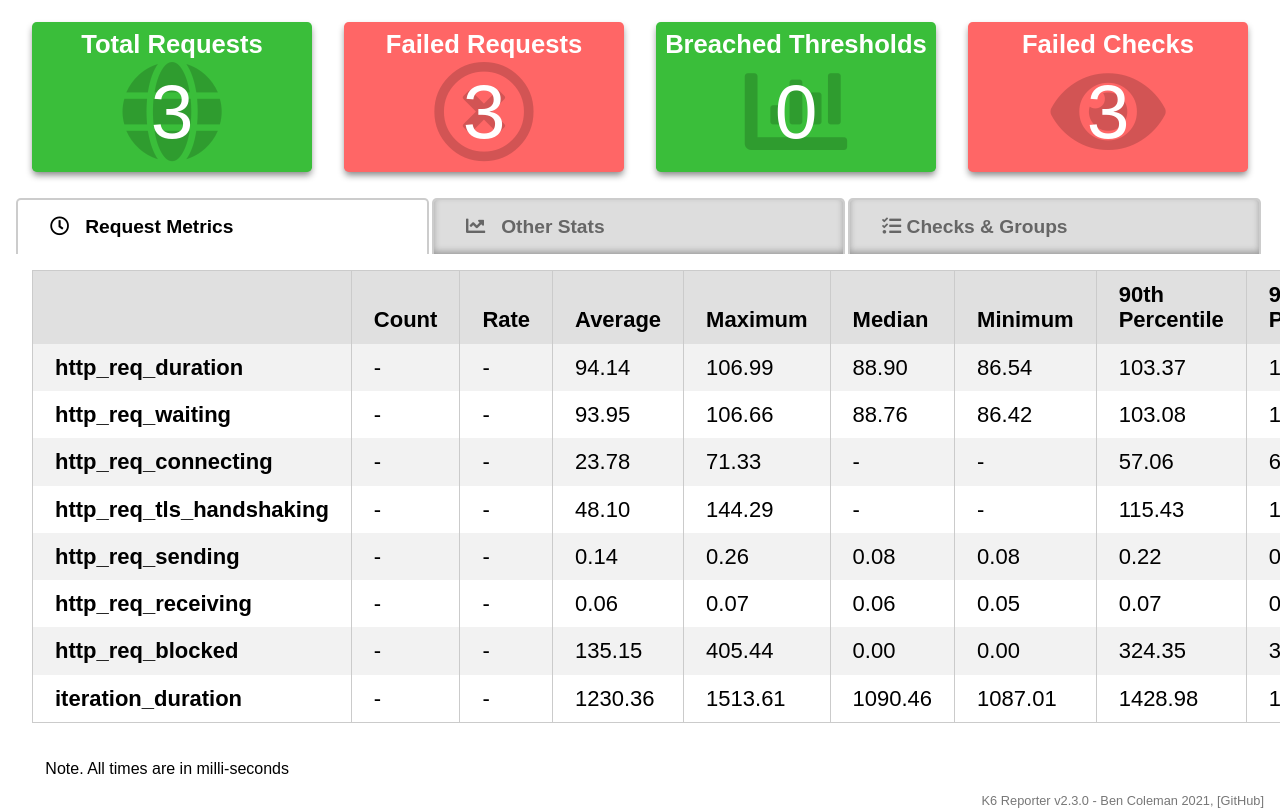
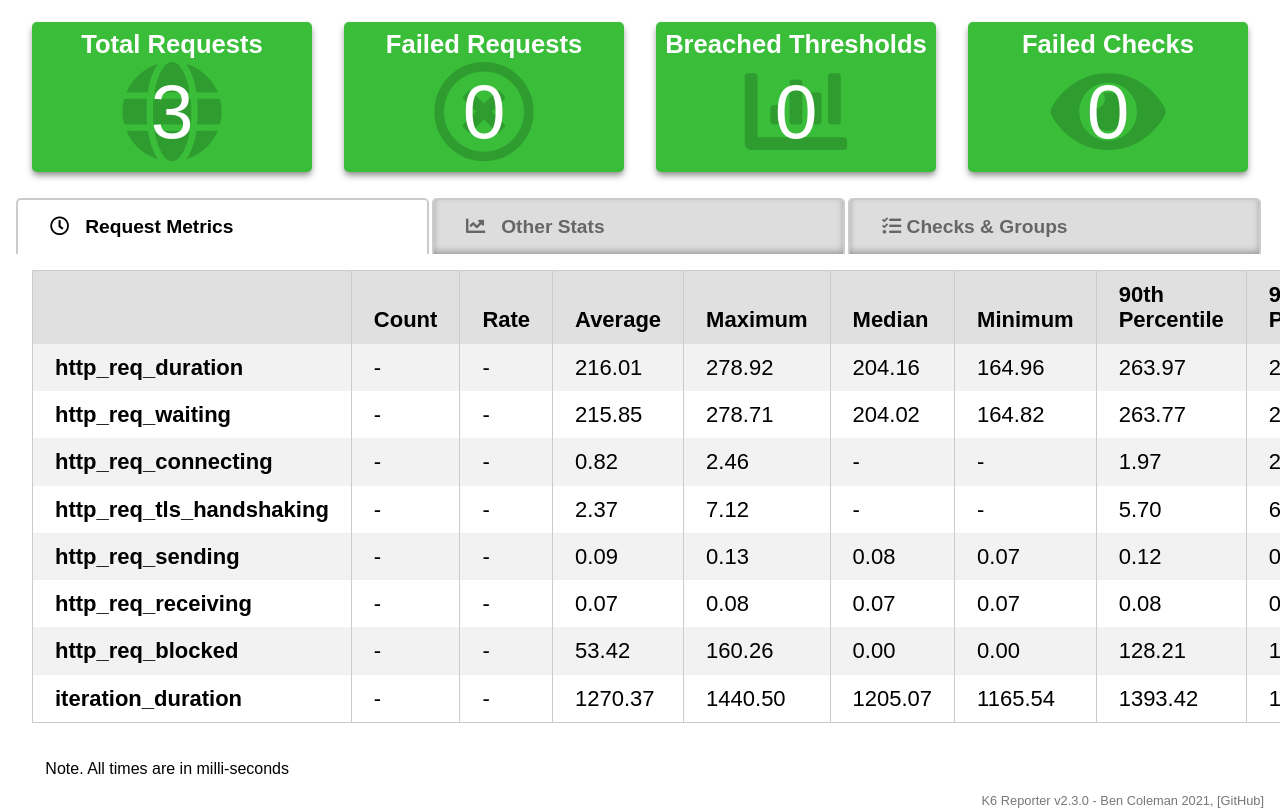
Before and after one commit to rodrigosalles7/performance-test-reports, a plain HTML site: page load-tests/reports/indexLoad.html in a window 1280 px wide. Shown: the part 82-892 px from the top of the page. Drawn offline with nearby package versions, Linux system fonts and the light colour scheme.

Commit message:
deploy: rodrigosalles7/performance-tests@fe38567d1f343636af1950f574aaa98dd3f2368e

```diff
--- a/load-tests/reports/indexLoad.html
+++ b/load-tests/reports/indexLoad.html
@@ -9,7 +9,7 @@
     <link rel="shortcut icon" href="https://raw.githubusercontent.com/benc-uk/k6-reporter/main/assets/icon.png" type="image/png">
 
     <meta name="viewport" content="width=device-width, initial-scale=1.0" />
-    <title>K6 Load Test: 2025-02-17 17:14</title>
+    <title>K6 Load Test: 2025-02-17 17:39</title>
     <style>
       body {
         margin: 1rem;
@@ -138,7 +138,7 @@
   <body>
     <h1>
       <svg style="vertical-align:middle" width="50" height="45" viewBox="0 0 50 45" fill="none" class="footer-module--logo--_lkxx"><path d="M31.968 34.681a2.007 2.007 0 002.011-2.003c0-1.106-.9-2.003-2.011-2.003a2.007 2.007 0 00-2.012 2.003c0 1.106.9 2.003 2.012 2.003z" fill="#7D64FF"></path><path d="M39.575 0L27.154 16.883 16.729 9.31 0 45h50L39.575 0zM23.663 37.17l-2.97-4.072v4.072h-2.751V22.038l2.75 1.989v7.66l3.659-5.014 2.086 1.51-3.071 4.21 3.486 4.776h-3.189v.001zm8.305.17c-2.586 0-4.681-2.088-4.681-4.662 0-1.025.332-1.972.896-2.743l4.695-6.435 2.086 1.51-2.239 3.07a4.667 4.667 0 013.924 4.6c0 2.572-2.095 4.66-4.681 4.66z" fill="#7D64FF"></path></svg>
-      &nbsp; K6 Load Test: 2025-02-17 17:14
+      &nbsp; K6 Load Test: 2025-02-17 17:39
     </h1>
 
     <div class="row">
@@ -149,10 +149,10 @@
         <div class="bignum"></div>
       </div>
 
-        <div class="box  failed ">
+        <div class="box ">
           <i class="far fa-times-circle icon"></i>
           <h4>Failed Requests</h4>
-          <div class="bignum">3</div>
+          <div class="bignum">0</div>
         </div>
 
       <div class="box ">
@@ -160,10 +160,10 @@
         <h4>Breached Thresholds</h4>
         <div class="bignum">0</div>
       </div>
-      <div class="box  failed ">
+      <div class="box ">
         <i class="fas fa-eye icon"></i>
         <h4>Failed Checks</h4>
-        <div class="bignum">3</div>
+        <div class="bignum">0</div>
       </div>
     </div>
 
@@ -202,27 +202,27 @@
 
 
 
-                  <td class="">94.14</td>
+                  <td class="">216.01</td>
 
 
 
-                  <td class="">106.99</td>
+                  <td class="">278.92</td>
 
 
 
-                  <td class="">88.90</td>
+                  <td class="">204.16</td>
 
 
 
-                  <td class="">86.54</td>
+                  <td class="">164.96</td>
 
 
 
-                  <td class="">103.37</td>
+                  <td class="">263.97</td>
 
 
 
-                  <td class="">105.18</td>
+                  <td class="">271.44</td>
 
               </tr>
 
@@ -238,27 +238,27 @@
 
 
 
-                  <td class="">93.95</td>
+                  <td class="">215.85</td>
 
 
 
-                  <td class="">106.66</td>
+                  <td class="">278.71</td>
 
 
 
-                  <td class="">88.76</td>
+                  <td class="">204.02</td>
 
 
 
-                  <td class="">86.42</td>
+                  <td class="">164.82</td>
 
 
 
-                  <td class="">103.08</td>
+                  <td class="">263.77</td>
 
 
 
-                  <td class="">104.87</td>
+                  <td class="">271.24</td>
 
               </tr>
 
@@ -274,11 +274,11 @@
 
 
 
-                  <td class="">23.78</td>
+                  <td class="">0.82</td>
 
 
 
-                  <td class="">71.33</td>
+                  <td class="">2.46</td>
 
 
 
@@ -290,11 +290,11 @@
 
 
 
-                  <td class="">57.06</td>
+                  <td class="">1.97</td>
 
 
 
-                  <td class="">64.19</td>
+                  <td class="">2.22</td>
 
               </tr>
 
@@ -310,11 +310,11 @@
 
 
 
-                  <td class="">48.10</td>
+                  <td class="">2.37</td>
 
 
 
-                  <td class="">144.29</td>
+                  <td class="">7.12</td>
 
 
 
@@ -326,11 +326,11 @@
 
 
 
-                  <td class="">115.43</td>
+                  <td class="">5.70</td>
 
 
 
-                  <td class="">129.86</td>
+                  <td class="">6.41</td>
 
               </tr>
 
@@ -346,11 +346,11 @@
 
 
 
-                  <td class="">0.14</td>
+                  <td class="">0.09</td>
 
 
 
-                  <td class="">0.26</td>
+                  <td class="">0.13</td>
 
 
 
@@ -358,15 +358,15 @@
 
 
 
-                  <td class="">0.08</td>
+                  <td class="">0.07</td>
 
 
 
-                  <td class="">0.22</td>
+                  <td class="">0.12</td>
 
 
 
-                  <td class="">0.24</td>
+                  <td class="">0.12</td>
 
               </tr>
 
@@ -382,19 +382,11 @@
 
 
 
-                  <td class="">0.06</td>
-
-
-
                   <td class="">0.07</td>
 
 
 
-                  <td class="">0.06</td>
-
-
-
-                  <td class="">0.05</td>
+                  <td class="">0.08</td>
 
 
 
@@ -403,6 +395,14 @@
 
 
                   <td class="">0.07</td>
+
+
+
+                  <td class="">0.08</td>
+
+
+
+                  <td class="">0.08</td>
 
               </tr>
 
@@ -418,11 +418,11 @@
 
 
 
-                  <td class="">135.15</td>
+                  <td class="">53.42</td>
 
 
 
-                  <td class="">405.44</td>
+                  <td class="">160.26</td>
 
 
 
@@ -434,11 +434,11 @@
 
 
 
-                  <td class="">324.35</td>
+                  <td class="">128.21</td>
 
 
 
-                  <td class="">364.90</td>
+                  <td class="">144.24</td>
 
               </tr>
 
@@ -454,27 +454,27 @@
 
 
 
-                  <td class="">1230.36</td>
+                  <td class="">1270.37</td>
 
 
 
-                  <td class="">1513.61</td>
+                  <td class="">1440.50</td>
 
 
 
-                  <td class="">1090.46</td>
+                  <td class="">1205.07</td>
 
 
 
-                  <td class="">1087.01</td>
+                  <td class="">1165.54</td>
 
 
 
-                  <td class="">1428.98</td>
+                  <td class="">1393.42</td>
 
 
 
-                  <td class="">1471.30</td>
+                  <td class="">1416.96</td>
 
               </tr>
 
@@ -500,8 +500,8 @@
             <div class="box metricbox">
               <h4>Checks</h4>
               <i class="fas fa-eye icon"></i>
-              <div class="row"><div>Passed</div><div>3</div></div>
-              <div class="row"><div>Failed</div><div>3</div></div>
+              <div class="row"><div>Passed</div><div>6</div></div>
+              <div class="row"><div>Failed</div><div>0</div></div>
             </div>
 
 
@@ -510,7 +510,7 @@
               <h4>Iterations</h4>
               <i class="fas fa-redo icon"></i>
               <div class="row"><div>Total</div><div>3</div></div>
-              <div class="row"><div>Rate</div><div>0.81/s</div></div>
+              <div class="row"><div>Rate</div><div>0.79/s</div></div>
             </div>
 
 
@@ -527,7 +527,7 @@
             <h4>Requests</h4>
             <i class="fas fa-globe icon"></i>
             <div class="row"><div>Total</div><div>3</div></div>
-            <div class="row"><div>Rate</div><div>0.81/s</div></div>
+            <div class="row"><div>Rate</div><div>0.79/s</div></div>
           </div>
 
           <div class="box metricbox">
@@ -563,8 +563,8 @@
             </tr>
           </thead>
 
-            <tr class="checkDetails failed">
-              <td width="50%">status é 201</td><td>0</td><td>3</td>
+            <tr class="checkDetails ">
+              <td width="50%">status é 201</td><td>3</td><td>0</td>
             </tr>
 
             <tr class="checkDetails ">
```
